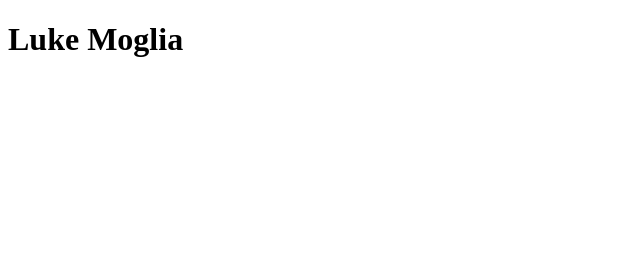
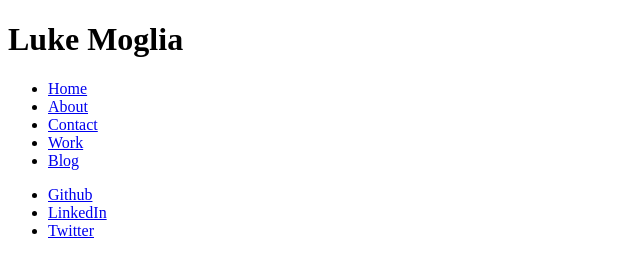
Before and after one commit to LukeMoglia/PersonalWebsite, a plain HTML site: page root/index.html in a window 1280 px wide. Shown: the whole page, without its empty margins (0-640 px from the left). Drawn offline with Linux system fonts and the light colour scheme.

Commit message:
added blank links for both nav bars

```diff
--- a/root/index.html
+++ b/root/index.html
@@ -15,7 +15,19 @@
 </div>
 <div id="navBar">
 <!-- Main Nav bar will contain :: Homepage, About me, Contact me, Work/portfolio examples, blog -->
+<ul>
+    <li><a href="#">Home</a></li>
+    <li><a href="#">About</a></li>
+    <li><a href="#">Contact</a></li>
+    <li><a href="#">Work</a></li>
+    <li><a href="#">Blog</a></li>
+</ul>
 <!-- Social media links will contain links to Github, LinkedIn and Twitter-->
+<ul>
+    <li><a href="#">Github</a></li>
+    <li><a href="#">LinkedIn</a></li>
+    <li><a href="#">Twitter</a></li>
+</ul>
 </div>
 <div id="footer">
 
```
